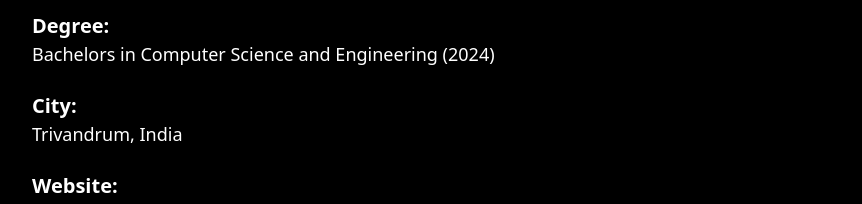
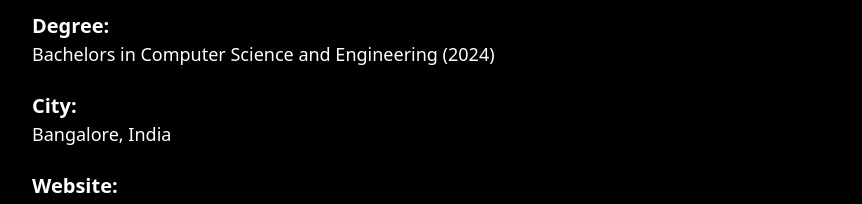
Before and after one commit to aaronchrisjo/eport, an Angular app: page / in a window 1280 px wide. Shown: the part 1100-1304 px from the top of the page, without its empty margins (192-1054 px from the left). Built offline with nearby package versions, Linux system fonts and the light colour scheme.

Commit message:
✏️Made some changes to some info.

```diff
--- a/src/app/main/about/about.component.html
+++ b/src/app/main/about/about.component.html
@@ -25,7 +25,7 @@
     <div class="mb-6">
       <h3 class="text-xl font-semibold">City:</h3>
       <p class="text-lg text-gray-700 dark:bg-black dark:text-white">
-        Trivandrum, India
+        Bangalore, India
       </p>
     </div>
     <div class="mb-6">
```
